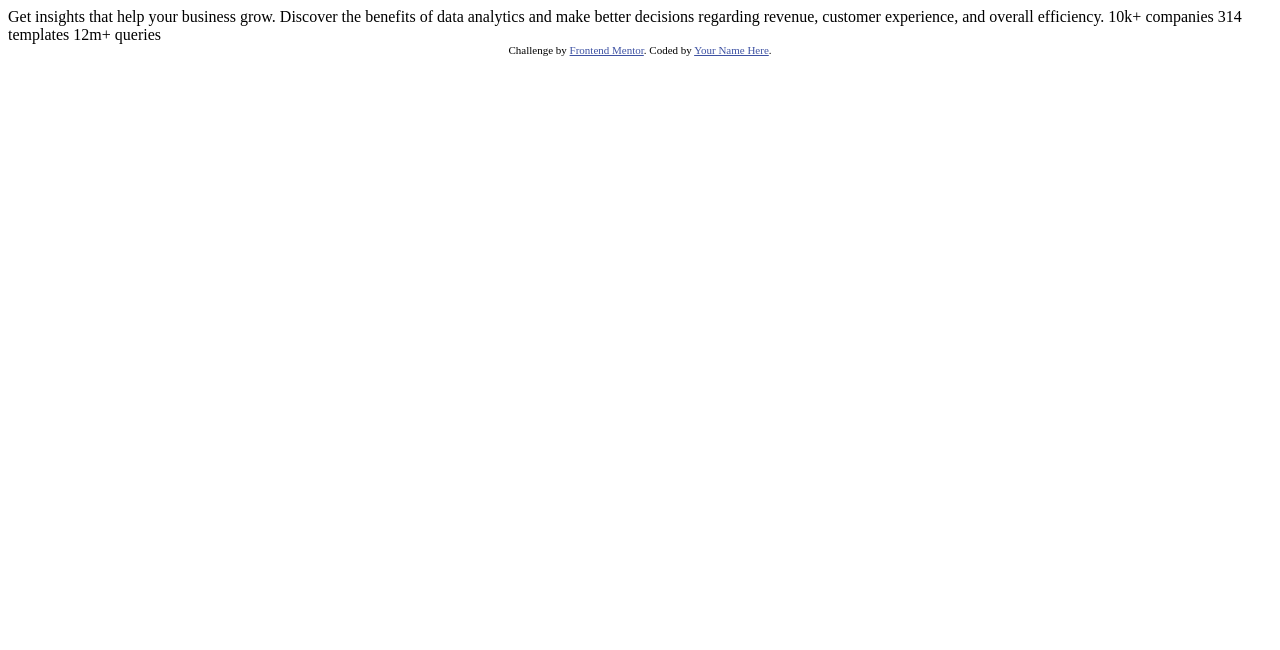
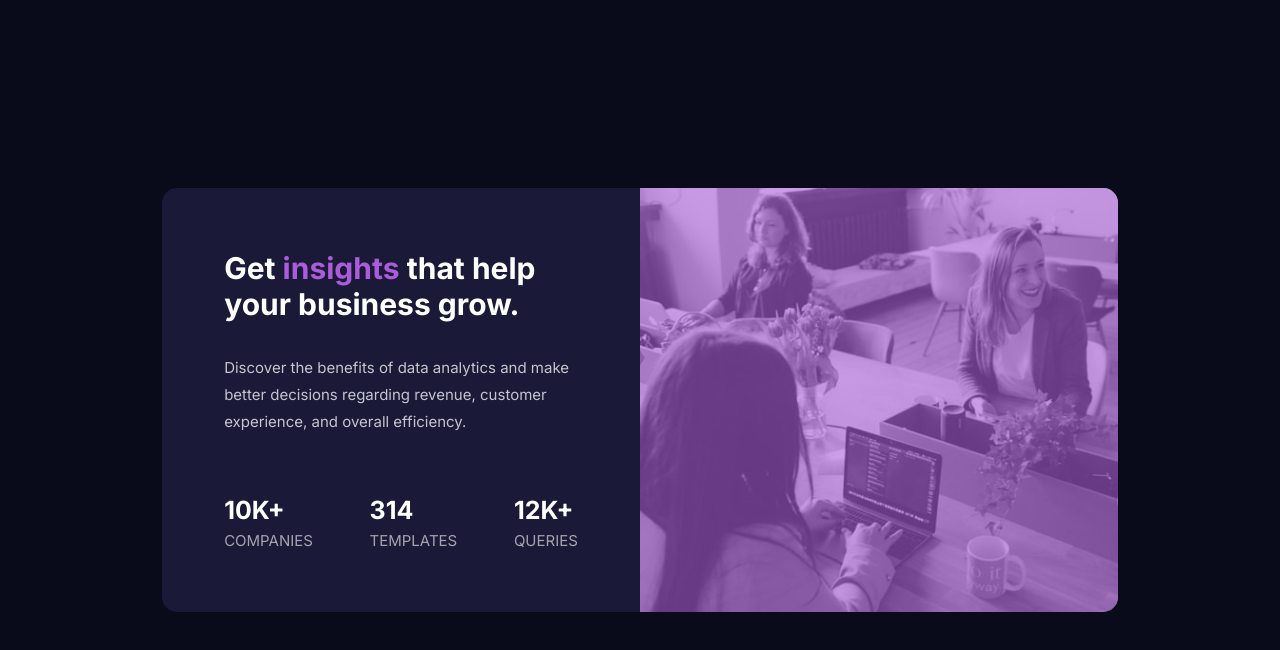
Before and after one commit to jayaxsurya/Stats-preview-card-component, a plain HTML site: page index.html in a window 1280 px wide. Drawn offline with Linux system fonts and the light colour scheme.

Commit message:
Fix: final codes added

```diff
--- a/index.html
+++ b/index.html
@@ -5,6 +5,7 @@
   <meta name="viewport" content="width=device-width, initial-scale=1.0"> <!-- displays site properly based on user's device -->
 
   <link rel="icon" type="image/png" sizes="32x32" href="./images/favicon-32x32.png">
+  <link rel="stylesheet" href="styles.css">
 
   <title>Frontend Mentor | Stats preview card component</title>
 
@@ -16,18 +17,51 @@
 </head>
 <body>
 
-  Get insights that help your business grow.
+  <main>
 
-  Discover the benefits of data analytics and make better decisions regarding revenue, customer
-  experience, and overall efficiency.
+    <div class="container">
+      <div class="wrapper">
+        <div class="text-component">
+          <h1 class="title">Get <span>insights</span> that help your business grow.</h1>
+          <p class="subtitle">Discover the benefits of data analytics and make better decisions regarding revenue, customer
+            experience, and overall efficiency.</p>
+            <div class="stat-box">
+              <div>
+              <p class="number">10k+</p>
+              <p>companies</p>
+            </div>
+              <div>
+              <p class="number">314</p>
+              <p>templates</p>
+            </div>
+              <div>
+              <p class="number">12k+</p>
+              <p>queries</p>
+            </div>
+            </div>
 
-  10k+ companies
-  314 templates
-  12m+ queries
+        </div>
+        <div class="img-component">
+          <img src="./images/image-header-desktop.jpg" alt="">
+        </div>
+      </div>
+    </div>
 
+  </main>
+
+
+
+
+
+
+
+
+
+  <!-- <footer>
   <div class="attribution">
     Challenge by <a href="https://www.frontendmentor.io?ref=challenge" target="_blank">Frontend Mentor</a>.
-    Coded by <a href="#">Your Name Here</a>.
+    Coded by <a href="#">Your Name jayaurya</a>.
   </div>
+</footer> -->
 </body>
 </html>
--- a/styles.css
+++ b/styles.css
@@ -0,0 +1,157 @@
+@import url('https://fonts.googleapis.com/css2?family=Inter:wght@100..900&display=swap');
+
+
+*,
+::before,
+::after {
+    margin: 0;
+    padding: 0;
+    border: 0;
+    box-sizing: border-box;
+}
+body {
+    font-family: 'Inter',sans-serif;
+    min-height: 100vh;
+    background-color: hsl(233, 47%, 7%);
+    display: grid;
+    place-items: center;
+    font-size: 15px;
+
+
+}
+
+.container{
+    max-width: 1020px;
+
+}
+
+.wrapper {
+    background-color:  hsl(244, 38%, 16%);
+    display: grid;
+    grid-template-columns: 1fr 1fr;
+    border-radius: 15px;
+    overflow: hidden;
+    margin: 2rem;
+
+}
+
+.img-component img{
+    width: 100%;
+    height: 100%;
+    object-fit: cover;
+}
+
+.img-component {
+    display: inline-block;
+    position: relative;
+}
+
+.img-component::after {
+    position: absolute;
+    content: "";
+    height: 100%;
+    width: 100%;
+    left:0;
+    top:0;
+    background-color: hsl(277, 64%, 61%, 0.6);
+}
+
+.text-component {
+    padding: 13%;
+
+}
+
+.title {
+    color: hsl(0, 0%, 100%);
+    font-weight: 700;
+    padding-bottom: 2rem;
+}
+
+.title span {
+    color: hsl(277, 64%, 61%);
+}
+
+.subtitle {
+    color: hsla(0, 0%, 100%, 0.75);
+    line-height: 1.8;
+}
+
+.stat-box {
+    display: flex;
+    justify-content: space-between;
+    text-transform: uppercase;
+    margin-top: 60px;
+
+
+}
+
+.stat-box p.number {
+    color:  hsl(0, 0%, 100%);
+    font-size: 25px;
+    font-weight: 700;
+    margin-bottom: 6px;
+}
+
+.stat-box p{
+    color: hsla(0, 0%, 100%, 0.6);
+}
+
+
+/* MEDIA QUERY */
+@media only screen and (max-width:768) and
+(min-width:400px){
+        body {
+            font-size: 12px;
+
+        }
+
+        .text-component{
+            padding: 12%;
+        }
+
+        .title{
+            font-size: 22px;
+        }
+
+        .stat-box {
+            padding-top: 30px;
+        }
+
+        .stat-box p.number {
+            font-size: 17px;
+        }
+}
+
+@media only screen and (max-width: 650px) {
+    body {
+        text-align: center;
+
+    }
+
+    .wrapper {
+        grid-template-columns: 1fr;
+    }
+
+    .img-component {
+        order: -1;
+    }
+
+    .text-component {
+        padding: 12% ;
+
+    }
+
+    .title {
+        font-size: 23px;
+        line-height: 1.5;
+    }
+
+    .stat-box {
+        flex-direction: column;
+        padding-top: 0;
+    }
+
+    .stat-box div {
+        margin-top: 20px;
+    }
+}
```
